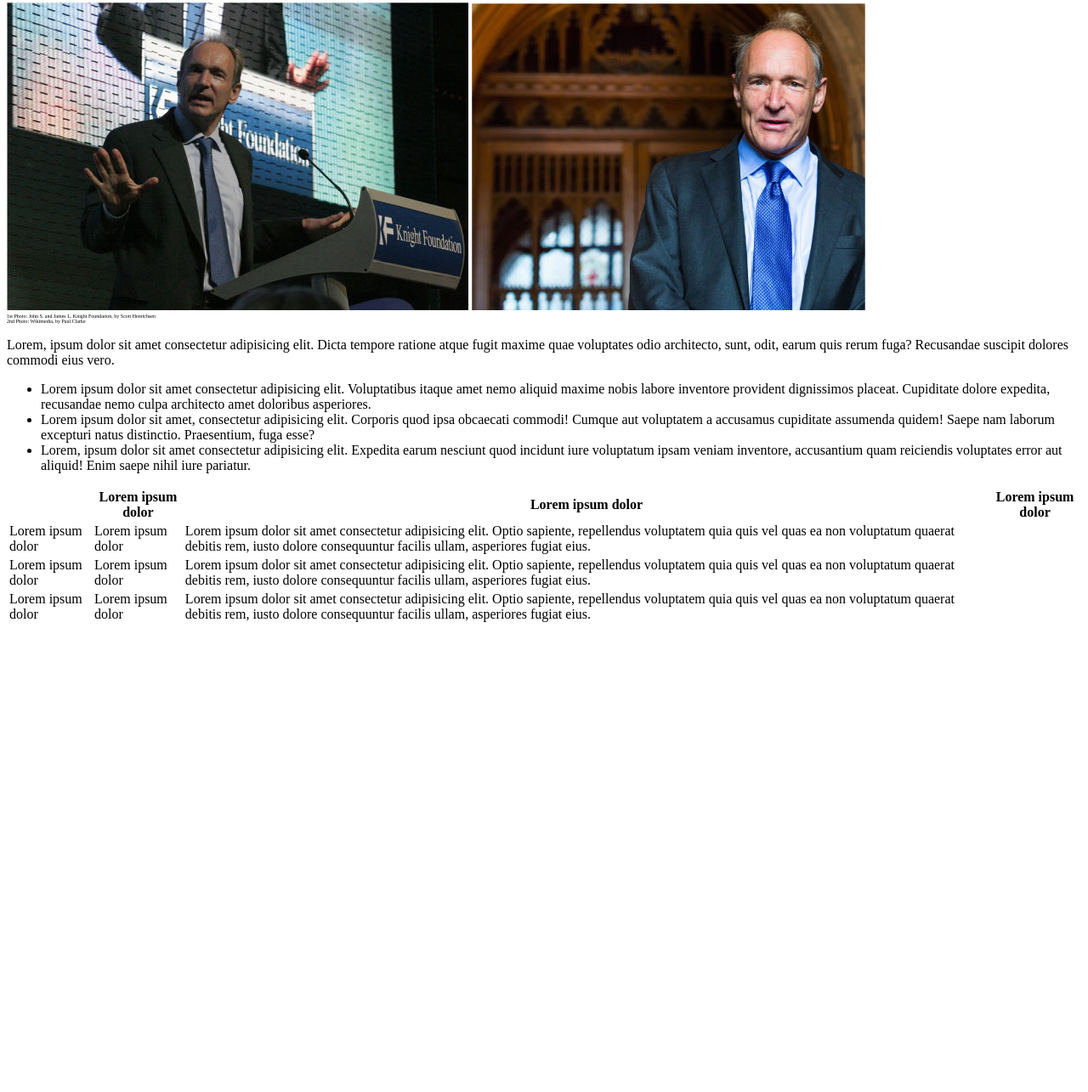
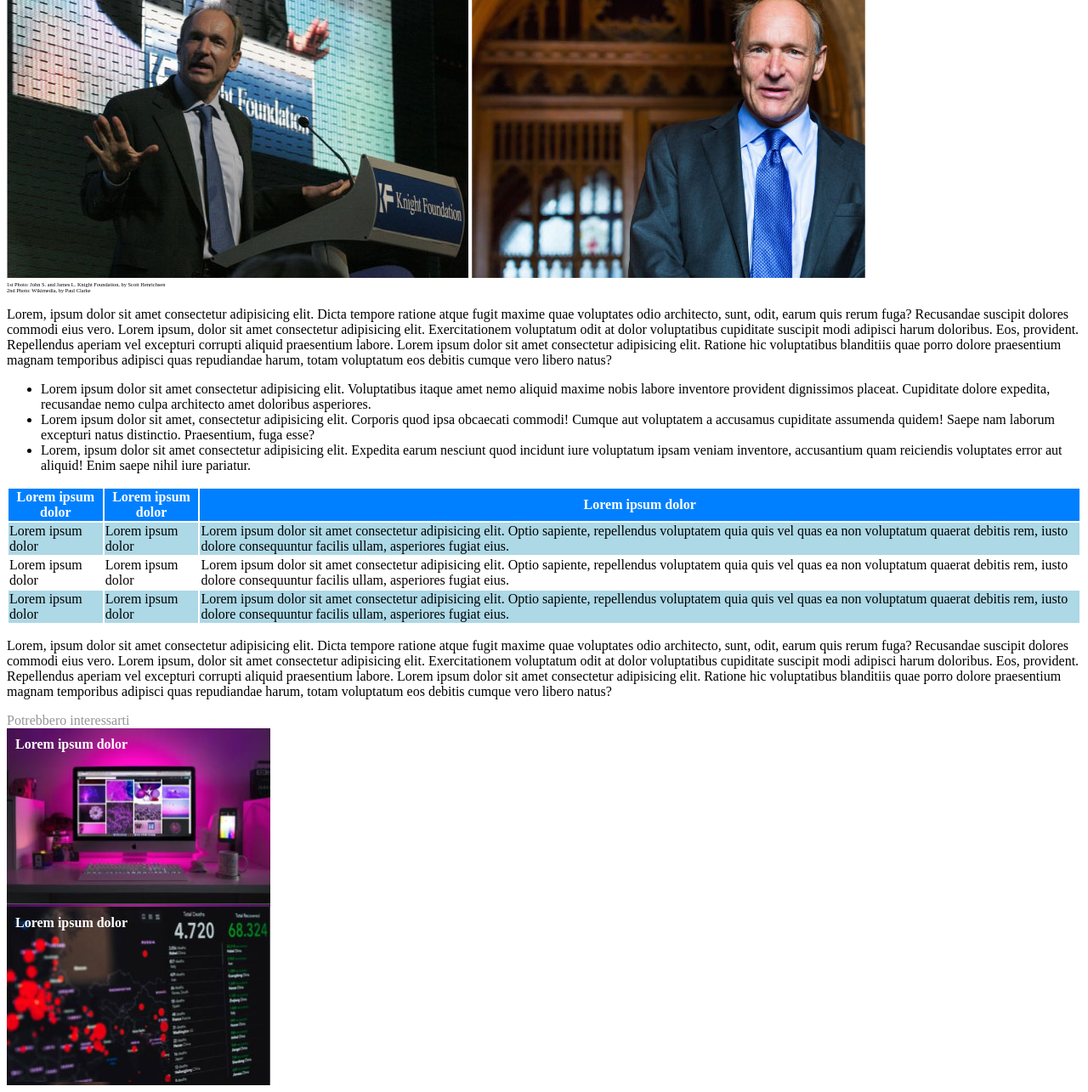
Before and after one commit to pietro-giordano/html-css-booleaner, a plain HTML site: page index.html in a window 1280 px wide. Shown: the part 427-1712 px from the top of the page at 85% size. Before the commit the page ends 1170 px from the top, so only its background shows below. Drawn offline with Linux system fonts and the light colour scheme.

Commit message:
avanzamenti

```diff
--- a/css/style.css
+++ b/css/style.css
@@ -9,9 +9,51 @@ header {
 }
 
 h1 {
-      font-size: 50px;
+      font-size: 40px;
 }
 
 .image-description {
-      font-size: 20%;
+      font-size: 40%;
 }
+
+table {
+     border: 0;
+}
+
+th {
+      background-color: rgb(0, 128, 255);
+      color: white;
+}
+
+tr:nth-child(even) {
+      background-color: lightblue;
+}
+
+.monitor-image {
+      background-image: url('../img/monitor.jpg');
+}
+
+.graph-image {
+      background-image: url('../img/graph.jpg');
+}
+
+.monitor-image, .graph-image {
+      width: 310px;
+      height: 210px;
+      background-size: contain;
+}
+
+.lorem-image {
+      color: white;
+      padding-top: 10px;
+      padding-left: 10px;
+      font-weight: 800;
+}
+
+.grey-text {
+      color: rgb(150, 150, 150);
+}
+
+#booleaners {
+      color: aqua;
+}
--- a/index.html
+++ b/index.html
@@ -16,8 +16,8 @@
                   <section>
                         <h1>Internet deve essere al servizio del "bene pubblico": il manifesto di Tim Berners-Lee</h1>
 
-                        <div>Scritto da <span>The Booleaners</span></div>
-                        <div>il 10/10/2020</div>
+                        <div  class="grey-text">Scritto da <span id="booleaners">The Booleaners</span></div>
+                        <div  class="grey-text">il 10/10/2020</div>
 
                         <img src="img/tim-1.jpg" alt="Tim Berners-Lee">
                         <img src="img/tim-2.jpg" alt="Tim Berners-Lee">
@@ -25,7 +25,7 @@
                   </section>
 
                   <section>
-                        <p>Lorem, ipsum dolor sit amet consectetur adipisicing elit. Dicta tempore ratione atque fugit maxime quae voluptates odio architecto, sunt, odit, earum quis rerum fuga? Recusandae suscipit dolores commodi eius vero.</p>
+                        <p>Lorem, ipsum dolor sit amet consectetur adipisicing elit. Dicta tempore ratione atque fugit maxime quae voluptates odio architecto, sunt, odit, earum quis rerum fuga? Recusandae suscipit dolores commodi eius vero. Lorem ipsum, dolor sit amet consectetur adipisicing elit. Exercitationem voluptatum odit at dolor voluptatibus cupiditate suscipit modi adipisci harum doloribus. Eos, provident. Repellendus aperiam vel excepturi corrupti aliquid praesentium labore. Lorem ipsum dolor sit amet consectetur adipisicing elit. Ratione hic voluptatibus blanditiis quae porro dolore praesentium magnam temporibus adipisci quas repudiandae harum, totam voluptatum eos debitis cumque vero libero natus?</p>
 
                         <ul>
                               <li>Lorem ipsum dolor sit amet consectetur adipisicing elit. Voluptatibus itaque amet nemo aliquid maxime nobis labore inventore provident dignissimos placeat. Cupiditate dolore expedita, recusandae nemo culpa architecto amet doloribus asperiores.</li>
@@ -34,11 +34,11 @@
                         </ul>
 
                         <table>
-                              <th>
+                              <tr>
                                     <th>Lorem ipsum dolor</th>
                                     <th>Lorem ipsum dolor</th>
                                     <th>Lorem ipsum dolor</th>
-                              </th>
+                              </tr>
 
                               <tr>
                                     <td>Lorem ipsum dolor</td>
@@ -58,8 +58,21 @@
                                     <td>Lorem ipsum dolor sit amet consectetur adipisicing elit. Optio sapiente, repellendus voluptatem quia quis vel quas ea non voluptatum quaerat debitis rem, iusto dolore consequuntur facilis ullam, asperiores fugiat eius.</td>
                               </tr>
                         </table>
+
+                        <p>Lorem, ipsum dolor sit amet consectetur adipisicing elit. Dicta tempore ratione atque fugit maxime quae voluptates odio architecto, sunt, odit, earum quis rerum fuga? Recusandae suscipit dolores commodi eius vero. Lorem ipsum, dolor sit amet consectetur adipisicing elit. Exercitationem voluptatum odit at dolor voluptatibus cupiditate suscipit modi adipisci harum doloribus. Eos, provident. Repellendus aperiam vel excepturi corrupti aliquid praesentium labore. Lorem ipsum dolor sit amet consectetur adipisicing elit. Ratione hic voluptatibus blanditiis quae porro dolore praesentium magnam temporibus adipisci quas repudiandae harum, totam voluptatum eos debitis cumque vero libero natus?</p>
                   </section>
 
+                  <section>
+                        <div class="grey-text">Potrebbero interessarti</div>
+
+                        <div class="monitor-image">
+                              <div class="lorem-image">Lorem ipsum dolor</div>
+                        </div>
+
+                        <div class="graph-image">
+                              <div class="lorem-image">Lorem ipsum dolor</div>
+                        </div>
+                  </section>
             </main>
       </body>
 </html>
```
